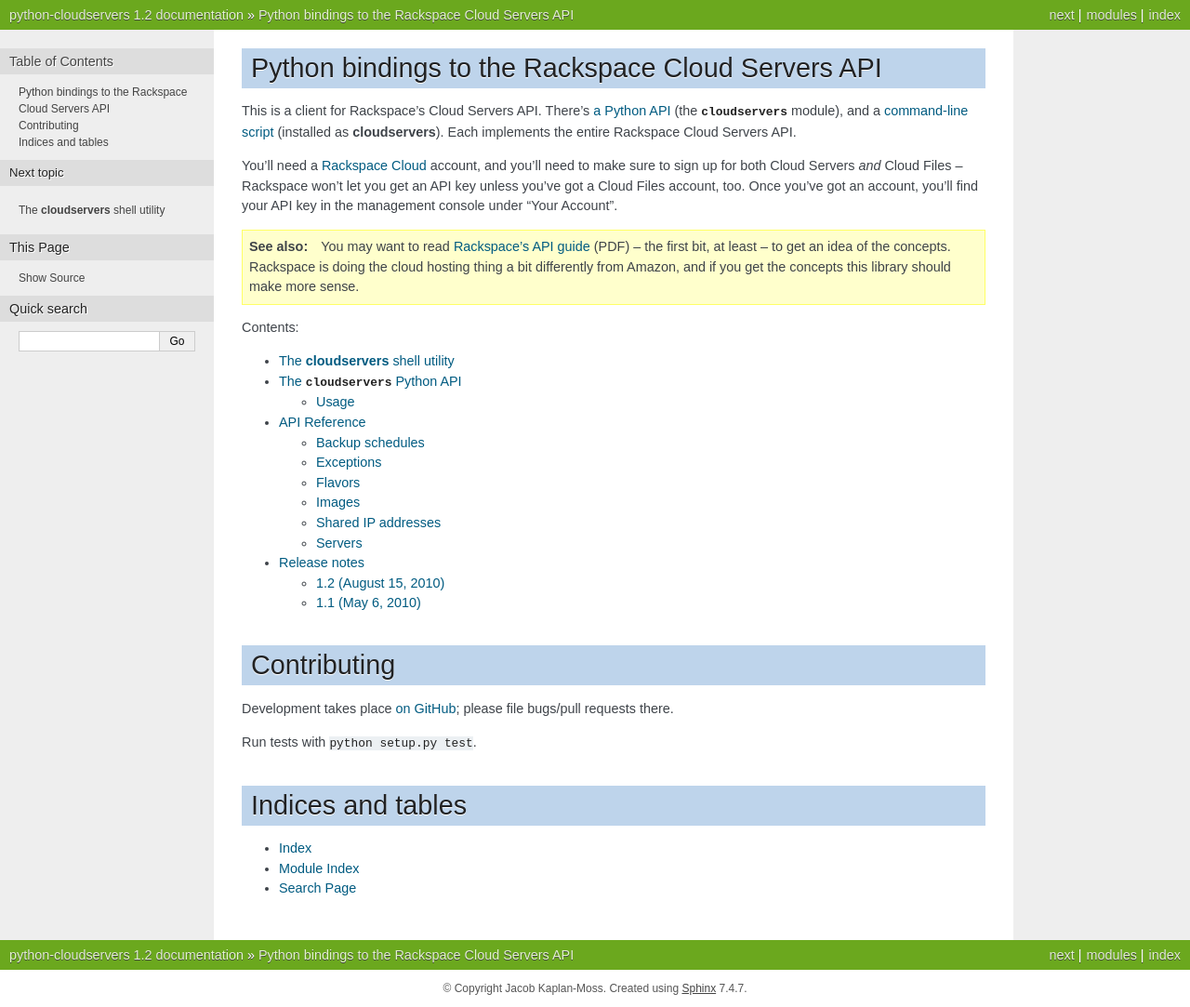
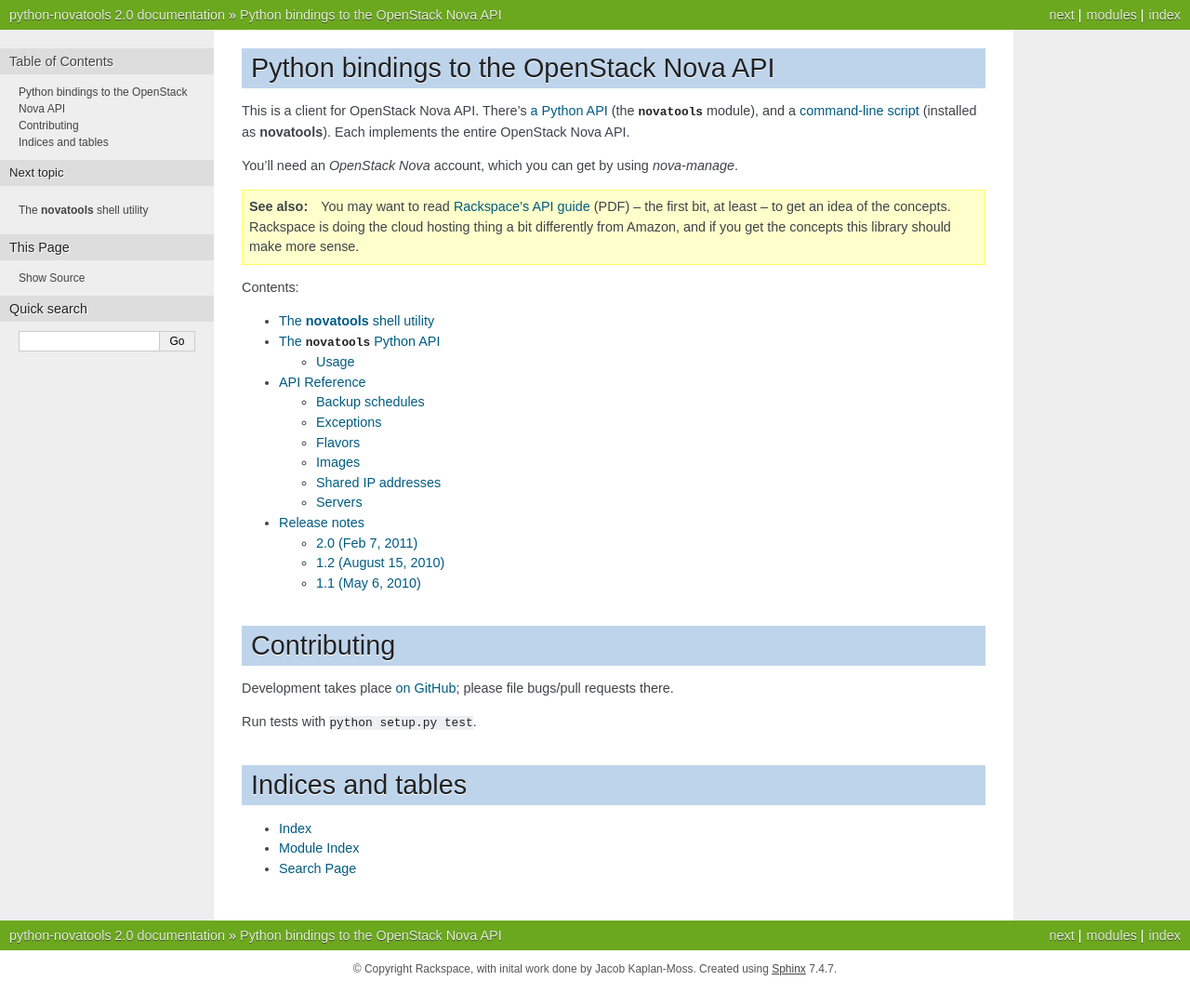
Before and after one commit to openstack/python-novaclient, a Sphinx documentation site: the page built from docs/index.rst, in a window 1280 px wide. Shown: the whole page at 93% size. Built offline with Sphinx 7.4.7, drawn with Linux system fonts in a browser that asks for light colours; after the commit the page ends 1062 px from its top, so only the background shows below that.

Commit message:
Renamed all CloudServers to OpenStack and python-cloudservers to python-novatools

```diff
--- a/docs/api.rst
+++ b/docs/api.rst
@@ -1,22 +1,22 @@
-The :mod:`cloudservers` Python API
+The :mod:`novatools` Python API
 ==================================
 
-.. module:: cloudservers
-   :synopsis: A client for the Rackspace Cloud Servers API.
+.. module:: novatools
+   :synopsis: A client for the OpenStack Nova API.
 
-.. currentmodule:: cloudservers
+.. currentmodule:: novatools
 
 Usage
 -----
 
-First create an instance of :class:`CloudServers` with your credentials::
+First create an instance of :class:`OpenStack` with your credentials::
 
-    >>> from cloudservers import CloudServers
-    >>> cloudservers = CloudServers(USERNAME, API_KEY)
+    >>> from novatools import OpenStack
+    >>> nova = OpenStack(USERNAME, API_KEY, AUTH_URL)
 
-Then call methods on the :class:`CloudServers` object:
+Then call methods on the :class:`OpenStack` object:
 
-.. class:: CloudServers
+.. class:: OpenStack
 
     .. attribute:: backup_schedules
 
@@ -43,10 +43,10 @@
 
 For example::
 
-    >>> cloudservers.servers.list()
+    >>> nova.servers.list()
     [<Server: buildslave-ubuntu-9.10>]
 
-    >>> cloudservers.flavors.list()
+    >>> nova.flavors.list()
     [<Flavor: 256 server>,
      <Flavor: 512 server>,
      <Flavor: 1GB server>,
@@ -55,8 +55,8 @@
      <Flavor: 8GB server>,
      <Flavor: 15.5GB server>]
 
-    >>> fl = cloudservers.flavors.find(ram=512)
-    >>> cloudservers.servers.create("my-server", flavor=fl)
+    >>> fl = nova.flavors.find(ram=512)
+    >>> nova.servers.create("my-server", flavor=fl)
     <Server: my-server>
 
 For more information, see the reference:
--- a/docs/conf.py
+++ b/docs/conf.py
@@ -1,6 +1,6 @@
 # -*- coding: utf-8 -*-
 #
-# python-cloudservers documentation build configuration file, created by
+# python-novatools documentation build configuration file, created by
 # sphinx-quickstart on Sun Dec  6 14:19:25 2009.
 #
 # This file is execfile()d with the current directory set to its containing dir.
@@ -37,17 +37,17 @@
 master_doc = 'index'
 
 # General information about the project.
-project = u'python-cloudservers'
-copyright = u'Jacob Kaplan-Moss'
+project = u'python-novatools'
+copyright = u'Rackspace, with inital work done by Jacob Kaplan-Moss'
 
 # The version info for the project you're documenting, acts as replacement for
 # |version| and |release|, also used in various other places throughout the
 # built documents.
 #
 # The short X.Y version.
-version = '1.2'
+version = '2.0'
 # The full version, including alpha/beta/rc tags.
-release = '1.2'
+release = '2.0'
 
 # The language for content autogenerated by Sphinx. Refer to documentation
 # for a list of supported languages.
@@ -158,7 +158,7 @@
 #html_file_suffix = ''
 
 # Output file base name for HTML help builder.
-htmlhelp_basename = 'python-cloudserversdoc'
+htmlhelp_basename = 'python-novatoolsdoc'
 
 
 # -- Options for LaTeX output --------------------------------------------------
@@ -172,8 +172,8 @@
 # Grouping the document tree into LaTeX files. List of tuples
 # (source start file, target name, title, author, documentclass [howto/manual]).
 latex_documents = [
-  ('index', 'python-cloudservers.tex', u'python-cloudservers Documentation',
-   u'Jacob Kaplan-Moss', 'manual'),
+  ('index', 'python-novatools.tex', u'python-novatools Documentation',
+   u'Rackspace with initial work by Jacob Kaplan-Moss', 'manual'),
 ]
 
 # The name of an image file (relative to this directory) to place at the top of
--- a/docs/index.rst
+++ b/docs/index.rst
@@ -1,18 +1,12 @@
-Python bindings to the Rackspace Cloud Servers API
+Python bindings to the OpenStack Nova API
 ==================================================
 
-This is a client for Rackspace's Cloud Servers API. There's :doc:`a Python API
-<api>` (the :mod:`cloudservers` module), and a :doc:`command-line script
-<shell>` (installed as :program:`cloudservers`). Each implements the entire
-Rackspace Cloud Servers API.
+This is a client for OpenStack Nova API. There's :doc:`a Python API
+<api>` (the :mod:`novatools` module), and a :doc:`command-line script
+<shell>` (installed as :program:`novatools`). Each implements the entire
+OpenStack Nova API.
 
-You'll need a `Rackspace Cloud`__ account, and you'll need to make sure to sign
-up for both Cloud Servers *and* Cloud Files -- Rackspace won't let you get an
-API key unless you've got a Cloud Files account, too. Once you've got an
-account, you'll find your API key in the management console under "Your
-Account".
-
-__ http://rackspacecloud.com/
+You'll need an `OpenStack Nova` account, which you can get by using `nova-manage`.
 
 .. seealso::
 
@@ -38,7 +32,7 @@
 
 Development takes place `on GitHub`__; please file bugs/pull requests there.
 
-__ http://github.com/jacobian/python-cloudservers
+__ https://github.com/rackspace/python-novatools
 
 Run tests with ``python setup.py test``.
 
--- a/docs/shell.rst
+++ b/docs/shell.rst
@@ -1,40 +1,37 @@
-The :program:`cloudservers` shell utility
+The :program:`novatools` shell utility
 =========================================
 
-.. program:: cloudservers
+.. program:: novatools
 .. highlight:: bash
 
-The :program:`cloudservers` shell utility interacts with Rackspace Cloud servers
-from the command line. It supports the entirety of the Cloud Servers API,
-including some commands not available from the Rackspace web console.
+The :program:`novatools` shell utility interacts with OpenStack Nova API
+from the command line. It supports the entirety of the OpenStack Nova API.
 
-First, you'll need a Rackspace Cloud Servers account and an API key. At the time
-of this writing getting an API key is non-obvious: you need to sign up for
-*both* Cloud Servers *and* Cloud Files; only then can you grab an API key from
-the Rackspace web console.
+First, you'll need an OpenStack Nova account and an API key. You get this
+by using the `nova-manage` command in OpenStack Nova.
 
-You'll need to provide :program:`cloudservers` with your Rackspace username and
+You'll need to provide :program:`novatools` with your OpenStack username and
 API key. You can do this with the :option:`--username` and :option:`--apikey`
 options, but it's easier to just set them as environment variables by setting
 two environment variables:
 
-.. envvar:: CLOUD_SERVERS_USERNAME
+.. envvar:: NOVA_TOOLS_USERNAME
 
-    Your Rackspace Cloud username.
+    Your OpenStack Nova username.
 
-.. envvar:: CLOUD_SERVERS_API_KEY
+.. envvar:: NOVA_TOOLS_API_KEY
 
     Your API key.
 
 For example, in Bash you'd use::
 
-    export CLOUD_SERVERS_USERNAME=yourname
-    export CLOUD_SERVERS_API_KEY=yadayadayada
+    export NOVA_TOOLS_USERNAME=yourname
+    export NOVA_TOOLS_API_KEY=yadayadayada
 
 From there, all shell commands take the form::
 
-    cloudservers <command> [arguments...]
+    novatools <command> [arguments...]
 
-Run :program:`cloudservers help` to get a full list of all possible commands,
-and run :program:`cloudservers help <command>` to get detailed help for that
+Run :program:`novatools help` to get a full list of all possible commands,
+and run :program:`novatools help <command>` to get detailed help for that
 command.
```
Also changed, not shown: docs/releases.rst (+11 -0 lines), novatools/__init__.py (+15 -15 lines), 10 other files.
